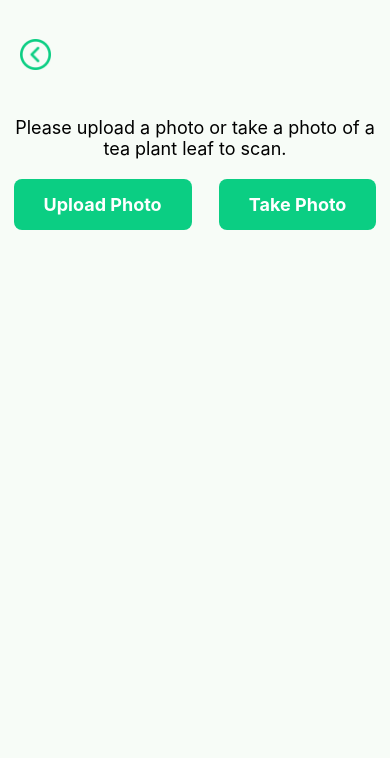
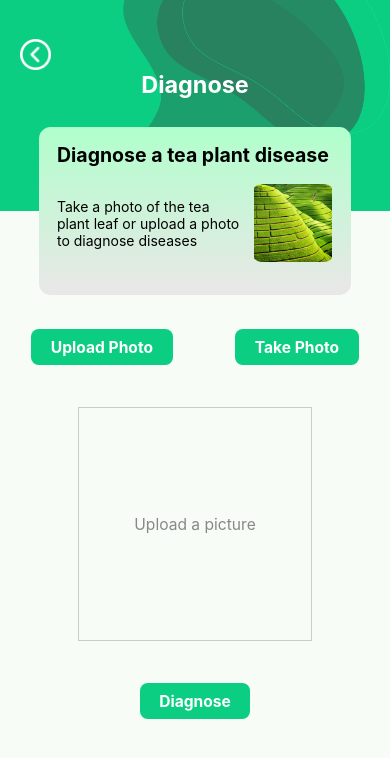
Before and after one commit to DSGPproject/FrontEnd, a React Native app: screen / in a window 390 px wide. Both pictures are taken after a click on the element 343 px from the left and 698 px from the top of the page. Shown: the top 758 px of the page. Built offline with nearby package versions, Linux system fonts and the light colour scheme.

Commit message:
Scan Screen Changed

```diff
--- a/Screens/HomeScreen.js
+++ b/Screens/HomeScreen.js
@@ -15,14 +15,13 @@ const HomeScreen = ({ navigation }) => {
 
       <LinearGradient
         colors={["#b0ffcb", "#eae7e7"]}
-  style={[styles.box, { marginTop: -(windowHeight * 0.1) }]}
->
+        style={[styles.box, { marginTop: -(windowHeight * 0.1) }]}>
+
         <View style={styles.topicContainer}>
           <Text style={styles.boxTitle}>Diagnose a tea plant disease</Text>
         </View>
         <View style={styles.contentContainer}>
-    <Text style={styles.boxDescription}>Take a photo of the tea plant leaf or upload a photo to diagnose diseases
-    </Text>
+          <Text style={styles.boxDescription}>Take a photo of the tea plant leaf or upload a photo to diagnose diseases</Text>
           <View style={styles.imageContainer}>
             <Image
               source={require("../assets/TeaPlant.png")}
@@ -100,11 +99,6 @@ const styles = StyleSheet.create({
     flex: 1,
     width: '100%',
   },
-  welcomeMessage: {
-    fontSize: 24,
-    fontWeight: 'bold',
-    marginBottom: windowHeight * 0.02,
-  },
   box: {
     width: '80%',
     height: windowHeight * 0.25,
@@ -117,7 +111,7 @@ const styles = StyleSheet.create({
     fontSize: windowWidth * 0.05,
   },
   boxTitle: {
-    paddingLeft : windowWidth * 0.046,
+    paddingLeft: windowWidth * 0.046,
     fontSize: windowWidth * 0.05,
     fontWeight: 'bold',
   },
@@ -126,7 +120,7 @@ const styles = StyleSheet.create({
     alignSelf: 'flex-start',
   },
   contentContainer: {
-    paddingLeft : windowWidth * 0.046,
+    paddingLeft: windowWidth * 0.046,
     flexDirection: 'row',
     alignItems: 'center',
     justifyContent: 'space-between',
@@ -138,7 +132,7 @@ const styles = StyleSheet.create({
     marginRight: windowWidth * 0.02,
   },
   imageContainer: {
-    marginRight : windowWidth * 0.05,
+    marginRight: windowWidth * 0.05,
     width: windowWidth * 0.2,
     height: windowWidth * 0.2,
   },
@@ -188,21 +182,6 @@ const styles = StyleSheet.create({
     zIndex: 1,
     elevation: 2,
   },
-  tooltip: {
-    position: 'absolute',
-    top: -windowHeight * 0.08,
-    opacity: 0,
-    backgroundColor: 'rgb(255, 180, 82)',
-    color: 'white',
-    padding: windowWidth * 0.02,
-    borderRadius: windowWidth * 0.02,
-    alignItems: 'center',
-    justifyContent: 'center',
-  },
-  chatBtnText: {
-    fontSize: windowWidth * 0.04,
-    color: '#fff',
-  },
   contentTitle: {
     paddingLeft: windowWidth * 0.08,
     fontSize: windowWidth * 0.06,
--- a/Screens/ScanScreen.js
+++ b/Screens/ScanScreen.js
@@ -1,8 +1,11 @@
-import React from 'react';
-import { View, Text, TouchableOpacity, StyleSheet, Alert, Image, Dimensions, SafeAreaView } from 'react-native';
+import React, { useState } from 'react';
+import { View, Text, TouchableOpacity, StyleSheet, Alert, Image, Dimensions } from 'react-native';
 import * as ImagePicker from 'expo-image-picker';
+import { LinearGradient } from 'expo-linear-gradient';
 
 const ScanScreen = ({ navigation }) => {
+  const [photoUri, setPhotoUri] = useState(null);
+
   const handleUploadPhoto = async () => {
     try {
       const { status } = await ImagePicker.requestMediaLibraryPermissionsAsync();
@@ -19,8 +22,7 @@ const ScanScreen = ({ navigation }) => {
       });
 
       if (!result.cancelled) {
-        // Navigate to ResultsScreen and pass the photo URI as a parameter
-        navigation.navigate('ResultsScreen', { photoUri: result.uri });
+        setPhotoUri(result.uri);
       }
     } catch (error) {
       console.error('Error uploading photo:', error);
@@ -43,8 +45,7 @@ const ScanScreen = ({ navigation }) => {
       });
 
       if (!result.cancelled) {
-        // Navigate to ResultsScreen and pass the photo URI as a parameter
-        navigation.navigate('ResultsScreen', { photoUri: result.uri });
+        setPhotoUri(result.uri);
       }
     } catch (error) {
       console.error('Error taking photo:', error);
@@ -52,15 +53,42 @@ const ScanScreen = ({ navigation }) => {
     }
   };
 
+  const handleDiagnose = () => {
+    if (photoUri) {
+      navigation.navigate('ResultsScreen', { photoUri });
+    } else {
+      Alert.alert('No Photo', 'Please upload or take a photo first.');
+    }
+  };
+
   return (
-    <SafeAreaView style={styles.container}>
+    <View style={styles.container}>
       <TouchableOpacity onPress={() => navigation.goBack()} style={styles.backButton}>
         <Image source={require('../assets/previous.png')} style={styles.backButtonImage} />
       </TouchableOpacity>
+      <View style={[styles.header, { backgroundColor: '#0bce83' }, { height: windowHeight * 0.25, paddingTop: 0 }]}>
+        <Image source={require('../assets/background.png')} style={styles.backgroundImage} />
+        <Text style={styles.headerText}>Diagnose</Text>
+      </View>
+
+      <LinearGradient
+        colors={["#b0ffcb", "#eae7e7"]}
+        style={[styles.box, { marginTop: -(windowHeight * 0.1) }]}>
+
+        <View style={[styles.topicContainer, { alignItems: 'center' }]}>
+          <Text style={styles.boxTitle}>Diagnose a tea plant disease</Text>
+        </View>
+        <View style={styles.contentContainer}>
+          <Text style={styles.boxDescription}>Take a photo of the tea plant leaf or upload a photo to diagnose diseases</Text>
+          <View style={styles.imageContainer}>
+            <Image
+              source={require("../assets/TeaPlant.png")}
+              style={styles.teaPlantImage}
+            />
+          </View>
+        </View>
+      </LinearGradient>
       <View style={styles.content}>
-        <Text style={styles.instructionText}>
-          Please upload a photo or take a photo of a tea plant leaf to scan.
-        </Text>
         <View style={styles.buttonContainer}>
           <TouchableOpacity
             style={styles.button}
@@ -73,24 +101,110 @@ const ScanScreen = ({ navigation }) => {
             <Text style={styles.buttonText}>Take Photo</Text>
           </TouchableOpacity>
         </View>
+        <View style={styles.imageContainer2}>
+            {photoUri && <Image source={{ uri: photoUri }} style={styles.uploadedImage} />}
+            {!photoUri && <Text style={styles.uploadText}>Upload a picture</Text>}
+          </View>
+        <TouchableOpacity
+          style={styles.diagnoseButton}
+          onPress={handleDiagnose}>
+          <Text style={styles.buttonText}>Diagnose</Text>
+        </TouchableOpacity>
       </View>
-    </SafeAreaView>
+    </View>
   );
 };
 
 const windowWidth = Dimensions.get('window').width;
+const windowHeight = Dimensions.get('window').height;
 
 const styles = StyleSheet.create({
   container: {
     backgroundColor: '#F7FCF7',
+    alignItems: 'center',
+    justifyContent: 'center',
     flex: 1,
-    paddingHorizontal: 20,
-    paddingTop: windowWidth * 0.1, // Adjust according to the notch height
+  },
+  header: {
+    width: '100%',
+    justifyContent: 'center',
+    alignItems: 'center',
+    position: 'relative',
+    overflow: 'hidden',
+  },
+  headerText: {
+    fontSize: windowWidth * 0.06,
+    fontWeight: 'bold',
+    color: '#fff',
+    marginBottom: windowHeight * 0.05,
+  },
+  backgroundImage: {
+    position: 'absolute',
+    width: '100%',
+    height: '100%',
+    resizeMode: 'cover',
+  },
+  box: {
+    width: '80%',
+    height: windowHeight * 0.2,
+    alignItems: 'center',
+    justifyContent: 'center',
+    borderRadius: windowWidth * 0.03,
+    marginBottom: windowHeight * 0.02,
+  },
+  boxTitle: {
+    paddingLeft: windowWidth * 0.046,
+    fontSize: windowWidth * 0.05,
+    fontWeight: 'bold',
+  },
+  topicContainer: {
+    marginBottom: windowHeight * 0.02,
+    alignSelf: 'flex-start',
+  },
+  contentContainer: {
+    paddingLeft: windowWidth * 0.046,
+    flexDirection: 'row',
+    alignItems: 'center',
+    justifyContent: 'space-between',
+    marginBottom: windowHeight * 0.02,
+  },
+  boxDescription: {
+    fontSize: windowWidth * 0.036,
+    flex: 1,
+    marginRight: windowWidth * 0.02,
+  },
+  imageContainer: {
+    marginRight: windowWidth * 0.05,
+    width: windowWidth * 0.2,
+    height: windowWidth * 0.2,
+  },
+  teaPlantImage: {
+    width: '100%',
+    height: '100%',
+    resizeMode: 'cover',
+  },
+  imageContainer2: {
+    marginTop: windowHeight * 0.05,
+    width: windowWidth * 0.6,
+    height: windowWidth * 0.6,
+    borderWidth: 1,
+    borderColor: '#ccc',
+    alignItems: 'center',
+    justifyContent: 'center',
+  },
+  uploadedImage: {
+    width: '100%',
+    height: '100%',
+    resizeMode: 'cover',
+  },
+  uploadText: {
+    fontSize: windowWidth * 0.04,
+    color: '#888',
   },
   backButton: {
     position: 'absolute',
     top: windowWidth * 0.1, // Adjust according to the notch height
-    left: 20,
+    left: windowWidth * 0.05,
     zIndex: 1,
   },
   backButtonImage: {
@@ -98,12 +212,9 @@ const styles = StyleSheet.create({
     height: windowWidth * 0.08,
   },
   content: {
-    marginTop: windowWidth * 0.2, // Adjust according to the notch height and button size
-  },
-  instructionText: {
-    fontSize: 18,
-    textAlign: 'center',
-    marginBottom: 20,
+    alignItems: 'center',
+    flex: 1,
+    width: '100%',
   },
   buttonContainer: {
     flexDirection: 'row',
@@ -111,14 +222,23 @@ const styles = StyleSheet.create({
     width: '100%',
   },
   button: {
+    marginTop: windowHeight * 0.02,
     backgroundColor: '#0bce83',
-    paddingVertical: 15,
-    paddingHorizontal: 30,
-    borderRadius: 8,
+    paddingVertical: windowHeight * 0.01,
+    paddingHorizontal: windowWidth * 0.05,
+    borderRadius: windowWidth * 0.02,
+  },
+  diagnoseButton: {
+    marginTop: windowHeight * 0.05,
+    backgroundColor: '#0bce83',
+    paddingVertical: windowHeight * 0.01,
+    paddingHorizontal: windowWidth * 0.05,
+    borderRadius: windowWidth * 0.02,
+    alignItems: 'center',
   },
   buttonText: {
     color: '#fff',
-    fontSize: 18,
+    fontSize: windowWidth * 0.04,
     fontWeight: 'bold',
   },
 });
```
Also changed, not shown: assets/previous.png. Lines whose indentation alone changed are shown as unchanged.
